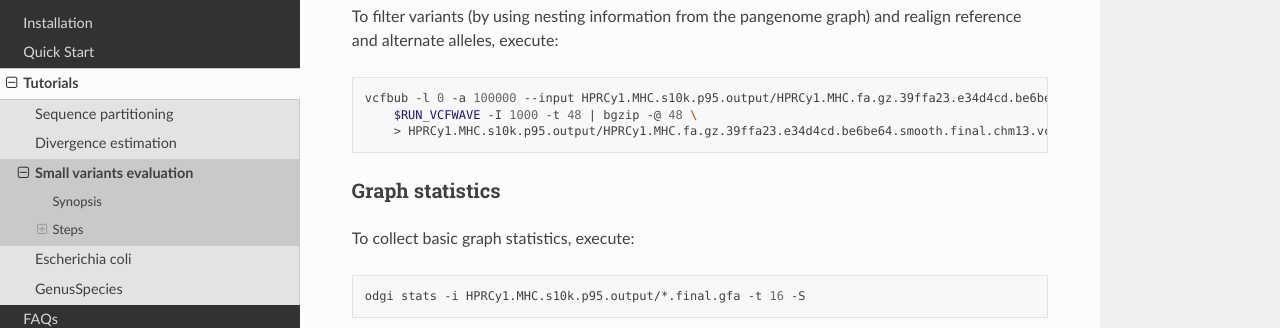
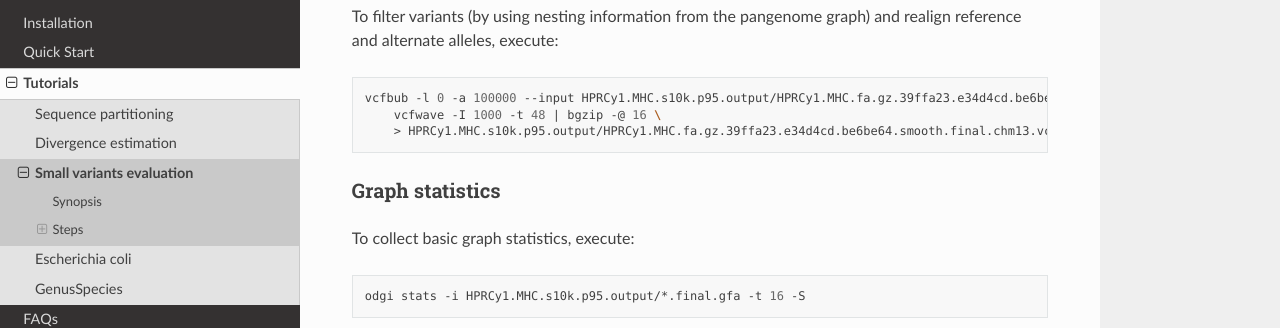
Before and after one commit to pangenome/pggb, a Sphinx documentation site: the page built from docs/rst/tutorials/small_variants_evaluation.rst, in a window 1280 px wide and 900 px high, scrolled down 1594 px. Shown: the part 152-480 px from the top of the window. Built offline with Sphinx 7.4.7 and the Read the Docs theme 2.0.0, drawn with Linux system fonts in a browser that asks for light colours.

Commit message:
typos [skip ci]

```diff
--- a/docs/rst/tutorials/small_variants_evaluation.rst
+++ b/docs/rst/tutorials/small_variants_evaluation.rst
@@ -95,7 +95,7 @@ To filter variants (by using nesting information from the pangenome graph) and r
 .. code-block:: bash
 
     vcfbub -l 0 -a 100000 --input HPRCy1.MHC.s10k.p95.output/HPRCy1.MHC.fa.gz.39ffa23.e34d4cd.be6be64.smooth.final.chm13.vcf.gz | \
-        $RUN_VCFWAVE -I 1000 -t 48 | bgzip -@ 48 \
+        vcfwave -I 1000 -t 48 | bgzip -@ 16 \
         > HPRCy1.MHC.s10k.p95.output/HPRCy1.MHC.fa.gz.39ffa23.e34d4cd.be6be64.smooth.final.chm13.vcfbub.a100k.wave.vcf.gz
 
 
```
